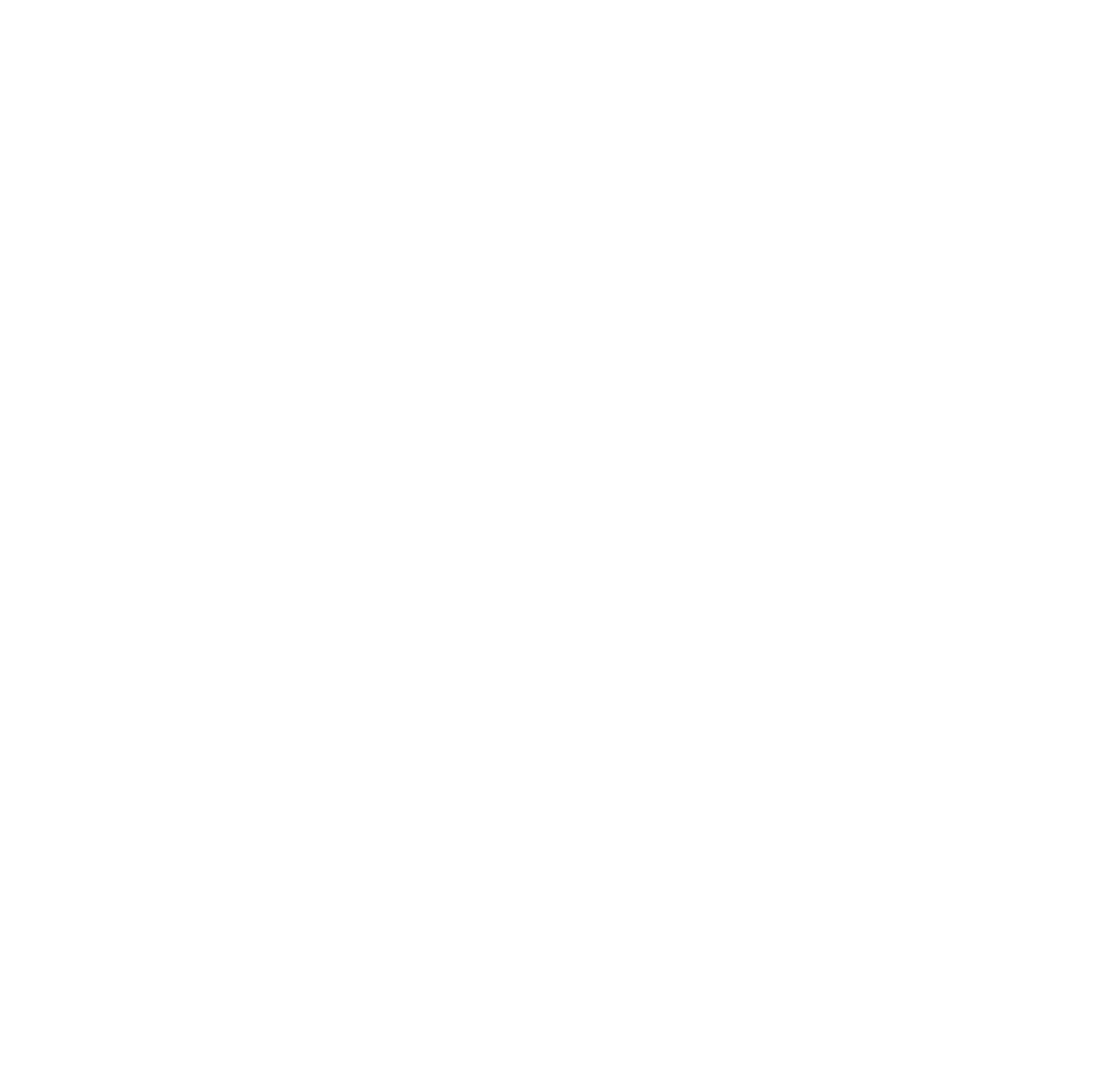
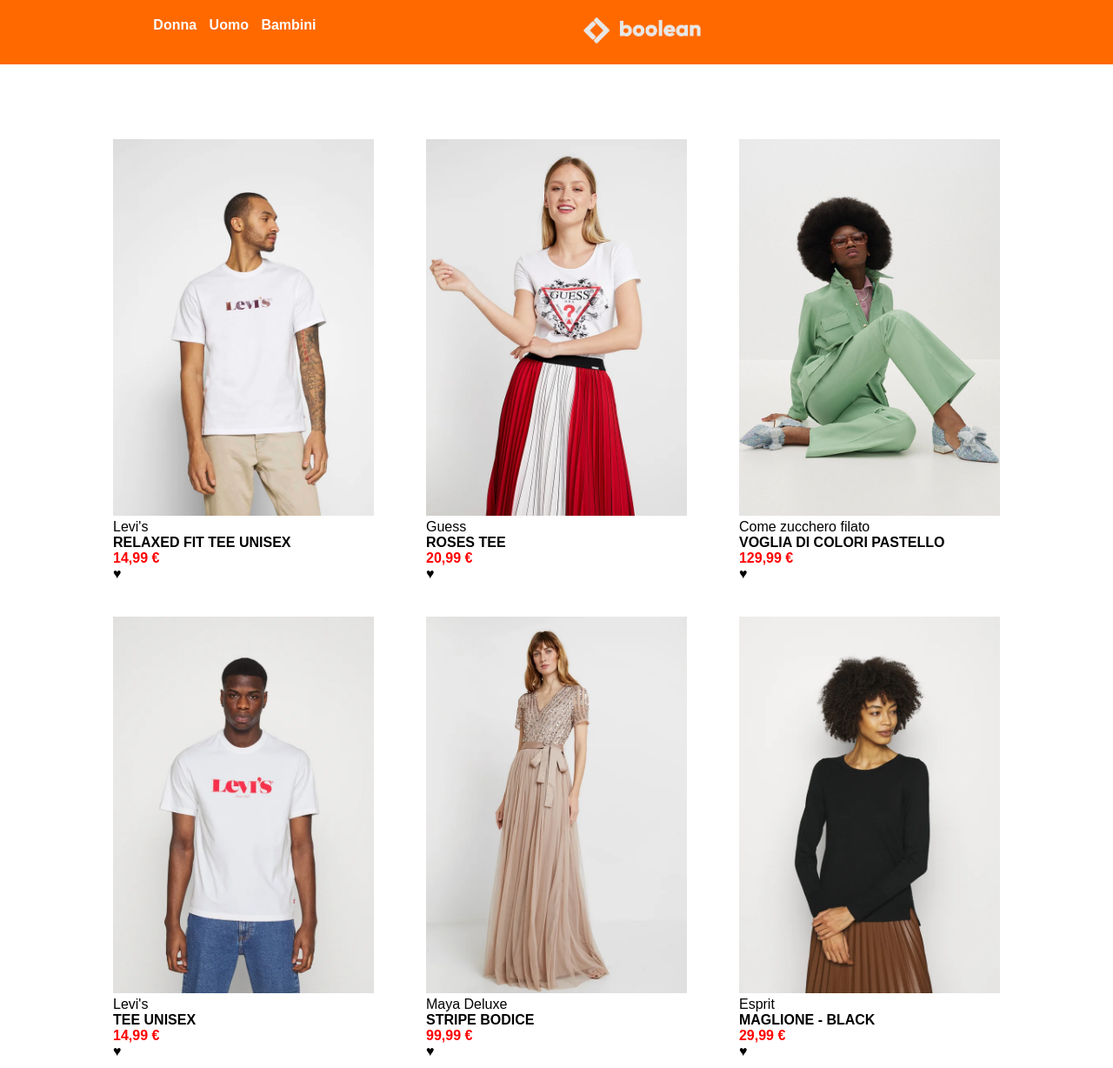
Before and after one commit to valentinaiori/html-css-boolando, a plain HTML site: page index.html in a window 1280 px wide. Shown: the whole page at 87% size. Before the commit the page ends 800 px from the top, so only its background shows below. Drawn offline with Linux system fonts and the light colour scheme.

Commit message:
Init header and main

```diff
--- a/index.html
+++ b/index.html
@@ -5,17 +5,106 @@
     <meta http-equiv="X-UA-Compatible" content="IE=edge">
     <meta name="viewport" content="width=device-width, initial-scale=1.0">
     <title>Boolando</title>
+    <link rel="stylesheet" href="style.css">
 </head>
 <body>
     <!--HEADER-->
 
-    <header></header>
+    <header>
+        <div>
+            <a href="#"><strong>Donna</strong></a>
+            <a href="#"><strong> Uomo</strong></a>
+            <a href="#"><strong>Bambini</strong></a>
+        </div>
+        <div>
+            <img id="logo" src="img/boolean-logo.png" alt="Logo-booleando">
+        </div>
+        <div>
+            <i class='fas fa-user-alt'></i>
+        </div>
+
+    </header>
 
     <!--/HEADER-->
 
     <!--MAIN-->
 
-    <main></main>
+    <main>
+
+        <section>
+
+            <div class="card">
+                <img src="img/1.webp" alt="Immagine1">
+                <p>Levi's</p>
+                <p><strong>RELAXED FIT TEE UNISEX</strong></p>
+                <p id="costo"><strong>14,99 &euro;</strong></p>
+
+                <div class="heart">&hearts;</div>
+            </div>
+
+
+            <div class="card">
+                <img src="img/2.webp" alt="Immagine2">
+                <p>Guess</p>
+                <p><strong>ROSES TEE</strong></p>
+                <p id="costo"><strong>20,99 &euro;</strong></p>
+
+                <div class="heart">&hearts;</div>
+            </div>
+
+            <div class="card">
+                <img src="img/3.webp" alt="Immagine3">
+                <p>Come zucchero filato</p>
+                <p><strong>VOGLIA DI COLORI PASTELLO</strong></p>
+                <p id="costo"><strong>129,99 &euro;</strong></p>
+
+                <div class="heart">&hearts;</div>
+            </div>
+
+
+            <div class="card">
+                <img src="img/4.webp" alt="Immagine4">
+                <p>Levi's</p>
+                <p><strong>TEE UNISEX</strong></p>
+                <p id="costo"><strong>14,99 &euro;</strong></p>
+
+                <div class="heart">&hearts;</div>
+            </div>
+
+
+
+            <div class="card">
+                <img src="img/5.webp" alt="Immagine5">
+                <p>Maya Deluxe</p>
+                <p><strong>STRIPE BODICE</strong></p>
+                <p id="costo"><strong>99,99 &euro;</strong></p>
+
+                <div class="heart">&hearts;</div>
+            </div>
+
+
+            <div class="card">
+                <img src="img/6.webp" alt="Immagine6">
+                <p>Esprit</p>
+                <p><strong>MAGLIONE - BLACK</strong></p>
+                <p id="costo"><strong>29,99 &euro;</strong></p>
+
+                <div class="heart">&hearts;</div>
+            </div>
+
+
+
+
+
+
+
+
+
+
+
+
+        </section>
+    </main>
 
     <!--/MAIN-->
 
--- a/style.css
+++ b/style.css
@@ -16,7 +16,54 @@ body {
 
 /*content */
 
+header{
+    background-color: #ff6900;
+    color: white;
+    width: 100%;
+    position: fixed;
+    padding: 20px 20px;
+    display: flex;
+    justify-content: space-around;
+
+}
+
+a{
+    text-decoration: none;
+    color: white;
+    text-align: center;
+    margin: 5px 5px;
+}
+
+#logo{
+    weight: 30px;
+    height: 30px;
+}
 
 
+img{
+    width: 100%;
+}
+
+.card{
+    padding: 10px;
+    margin: 0px 20px;
+    width: calc(100% / 3 - 40px);
+    flex-shrink: 0;
+}
+
+section{
+    display: flex;
+    flex-direction: row;
+    flex-wrap: wrap;
+    row-gap: 20px;
+    margin-left: 100px;
+    margin-right: 100px;
+    padding-top: 150px;
+}
+
+
+#costo{
+    color: red;
+}
 
 /* utilies */
```
